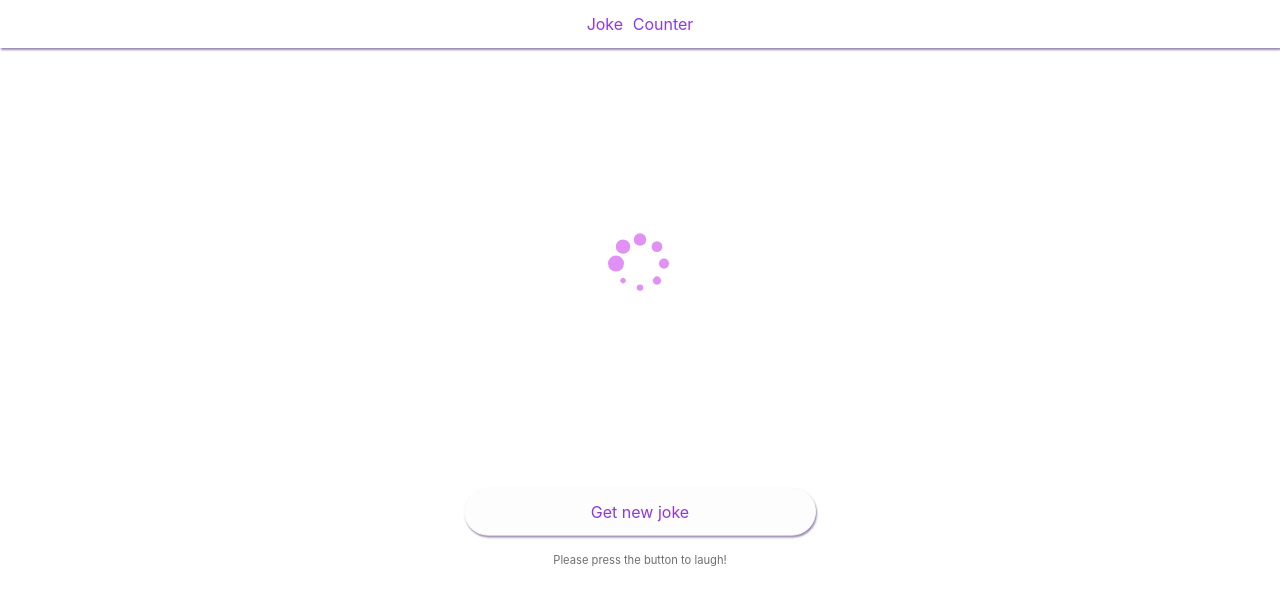
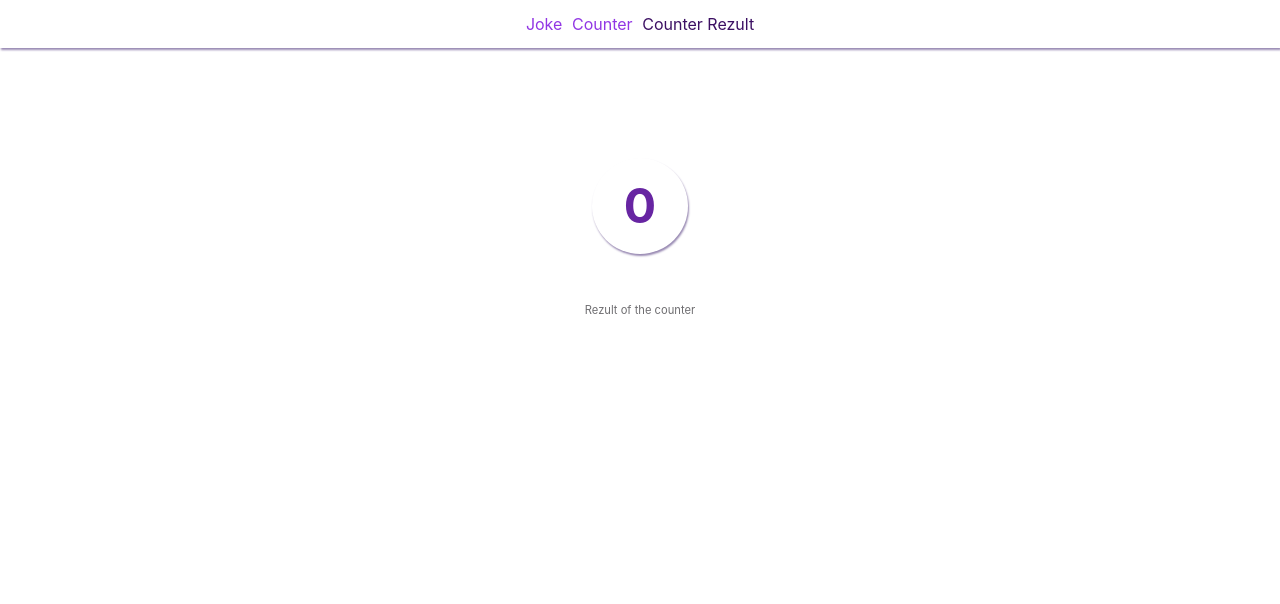
Before and after one commit to lpanova/Joke-App, a React (Create React App) app: page /countervalue in a window 1280 px wide. Shown: the top 604 px of the page. Built offline with nearby package versions, Linux system fonts and the light colour scheme; no server answers.

Commit message:
Added Redux in the project. Optimized Counter component to work with Redux. Added additional component - Counter value, which displays only counter value.

```diff
--- a/package.json
+++ b/package.json
@@ -11,8 +11,10 @@
     "react": "^16.13.1",
     "react-bootstrap": "^1.0.1",
     "react-dom": "^16.13.1",
+    "react-redux": "^7.2.0",
     "react-router-dom": "^5.2.0",
-    "react-scripts": "3.4.1"
+    "react-scripts": "3.4.1",
+    "redux": "^4.0.5"
   },
   "scripts": {
     "start": "react-scripts start",
--- a/src/App.css
+++ b/src/App.css
@@ -133,3 +133,19 @@
   color: #6f6e71;
   margin-top: 3em;
 }
+
+.counter-rezult {
+  display: flex;
+  justify-content: center;
+  align-items: center;
+  background: #ffffff;
+  font-weight: bold;
+  font-size: 3em;
+  border: none;
+  width: 2em;
+  height: 2em;
+  border-radius: 50%;
+  color: #6725a2;
+  margin: 0.3em;
+  box-shadow: 1px 2px 2px #998ab3;
+}
--- a/src/AppRouter.js
+++ b/src/AppRouter.js
@@ -2,6 +2,7 @@ import React from 'react';
 import { Route, Switch } from 'react-router-dom';
 import Joke from './components/Joke';
 import Counter from './components/Counter.js';
+import CounterValue from './components/CounterValue';
 
 class AppRouter extends React.Component {
   render() {
@@ -10,6 +11,7 @@ class AppRouter extends React.Component {
         <Switch>
           <Route path="/joke" component={Joke} />
           <Route path="/counter" component={Counter} />
+          <Route path="/countervalue" component={CounterValue} />
           <Route component={Joke} />
         </Switch>
       </div>
--- /dev/null
+++ b/src/actions/counterActions.js
@@ -0,0 +1,7 @@
+export const increment = () => ({
+  type: 'INCREMENT'
+});
+
+export const decrement = () => ({
+  type: 'DECREMENT'
+});
--- a/src/components/Counter.js
+++ b/src/components/Counter.js
@@ -1,25 +1,19 @@
-import React, { useState } from 'react';
+import React from 'react';
 import '../App.css';
+import { useDispatch, useSelector } from 'react-redux';
+import { increment, decrement } from '../actions/counterActions';
 
 function Counter() {
-  const [count, onSetCount] = useState(0);
-
-  function increment() {
-    onSetCount(count + 1);
-  }
-
-  function decrement() {
-    onSetCount(count - 1);
-  }
-
+  const count = useSelector((state) => state.counter);
+  const dispatch = useDispatch();
   return (
     <div className="mt-6">
       <div className="wrapper-counter">
-        <button onClick={decrement} className="button">
+        <button onClick={() => dispatch(decrement())} className="button">
           -
         </button>
         <div className="counter">{count}</div>
-        <button onClick={increment} className="button">
+        <button onClick={() => dispatch(increment())} className="button">
           +
         </button>
       </div>
--- /dev/null
+++ b/src/components/CounterValue.js
@@ -0,0 +1,18 @@
+import React from 'react';
+import '../App.css';
+import { useSelector } from 'react-redux';
+
+function CounterValue() {
+  const count = useSelector((state) => state.counter);
+
+  return (
+    <div className="mt-6">
+      <div className=" wrapper-counter">
+        <div className="counter-rezult">{count}</div>
+      </div>
+      <span className="description-text">Rezult of the counter</span>
+    </div>
+  );
+}
+
+export default CounterValue;
--- a/src/components/Navigation.js
+++ b/src/components/Navigation.js
@@ -16,6 +16,14 @@ class Navigation extends React.Component {
         >
           Counter
         </NavLink>
+
+        <NavLink
+          to="/countervalue"
+          className="nav-item"
+          activeClassName="activeLink"
+        >
+          Counter Rezult
+        </NavLink>
       </div>
     );
   }
--- a/src/index.js
+++ b/src/index.js
@@ -4,11 +4,22 @@ import './index.css';
 import App from './App';
 import { BrowserRouter as Router } from 'react-router-dom';
 import * as serviceWorker from './serviceWorker';
+import { Provider } from 'react-redux';
+import rootReducer from './reducers/rootReducer';
+import { createStore } from 'redux';
+
+const store = createStore(
+  rootReducer,
+  window.__REDUX_DEVTOOLS_EXTENSION__ && window.__REDUX_DEVTOOLS_EXTENSION__()
+);
 
 ReactDOM.render(
-  <Router>
-    <App />
-  </Router>,
+  <Provider store={store}>
+    <Router>
+      <App />
+    </Router>
+  </Provider>,
+
   document.getElementById('root')
 );
 
--- /dev/null
+++ b/src/reducers/counterReducer.js
@@ -0,0 +1,12 @@
+const counterReducer = (state = 0, action) => {
+  switch (action.type) {
+    case 'INCREMENT':
+      return state + 1;
+    case 'DECREMENT':
+      return state - 1;
+    default:
+      return state;
+  }
+};
+
+export default counterReducer;
--- /dev/null
+++ b/src/reducers/rootReducer.js
@@ -0,0 +1,6 @@
+import { combineReducers } from 'redux';
+import counterReducer from './counterReducer';
+
+export default combineReducers({
+  counter: counterReducer
+});
```
Also changed, not shown: 1 other file (tests, documents, lock files or other folders).
